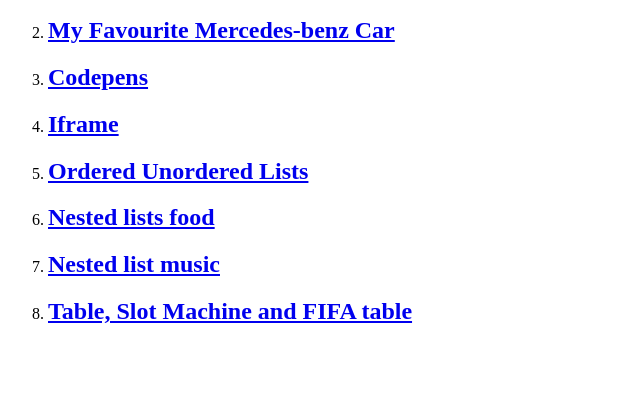
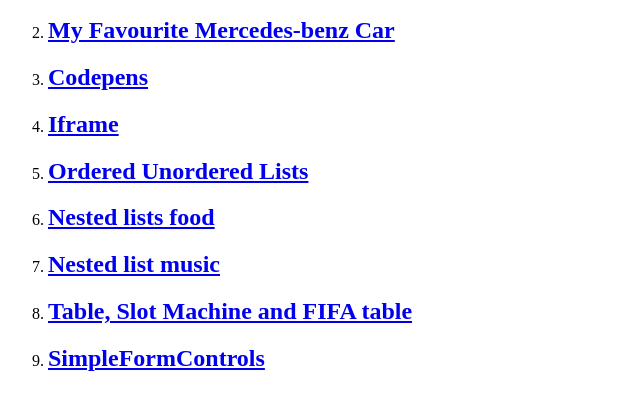
Before and after one commit to VitaliySimeonov/WD_HW, a plain HTML site: page index.html in a window 1280 px wide. Shown: the part 110-520 px from the top of the page, without its empty margins (0-640 px from the left). Drawn offline with Linux system fonts and the light colour scheme.

Commit message:
23.11.22

```diff
--- a/index.html
+++ b/index.html
@@ -17,6 +17,7 @@
         <li><a href="./Pages/6.Nested_lists_food.html" target="_blank"><h2>Nested lists food</h2></a></li>
         <li><a href="./Pages/7.Nested_list_music.html" target="_blank"><h2>Nested list music</h2></a></li>
         <li><a href="./Pages/8.Table.html" target="_blank"><h2>Table, Slot Machine and FIFA table</h2></a></li>
+        <li><a href="./Pages/9.simpleFormControls.html" target="_blank"><h2>SimpleFormControls</h2></a></li>
     </ol>
 </body>
 </html>
```
